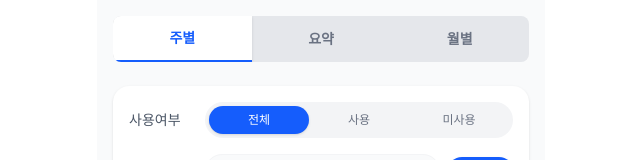
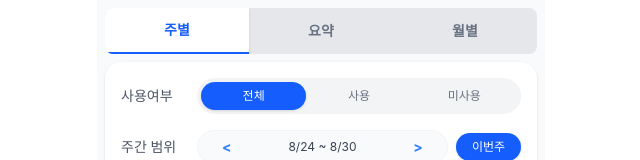
Before and after one commit to kwangwonjung/musicholicTest, a React (Vite) app: page / in a window 1280 px wide. Shown: the top 160 px of the page, without its empty margins (319-959 px from the left). Built offline with nearby package versions, Linux system fonts and the light colour scheme; no server answers.

Commit message:
여백줄임

```diff
--- a/src/App.tsx
+++ b/src/App.tsx
@@ -8,9 +8,9 @@ export default function App() {
   const [activeTab, setActiveTab] = useState<'주별' | '요약' | '월별'>('주별');
 
   return (
-    <main className="max-w-md mx-auto bg-gray-50 min-h-screen p-4 text-sm font-sans">
+    <main className="max-w-md mx-auto bg-gray-50 min-h-screen p-2 text-sm font-sans">
       {/* 탭 네비게이션 버튼 영역 (주별, 요약, 월별 순서) */}
-      <div className="flex bg-gray-200 rounded-lg overflow-hidden mb-6 cursor-pointer">
+      <div className="flex bg-gray-200 rounded-lg overflow-hidden mb-2 cursor-pointer">
         <button
           onClick={() => setActiveTab('주별')}
           className={`flex-1 py-3 font-bold transition-all ${
```
